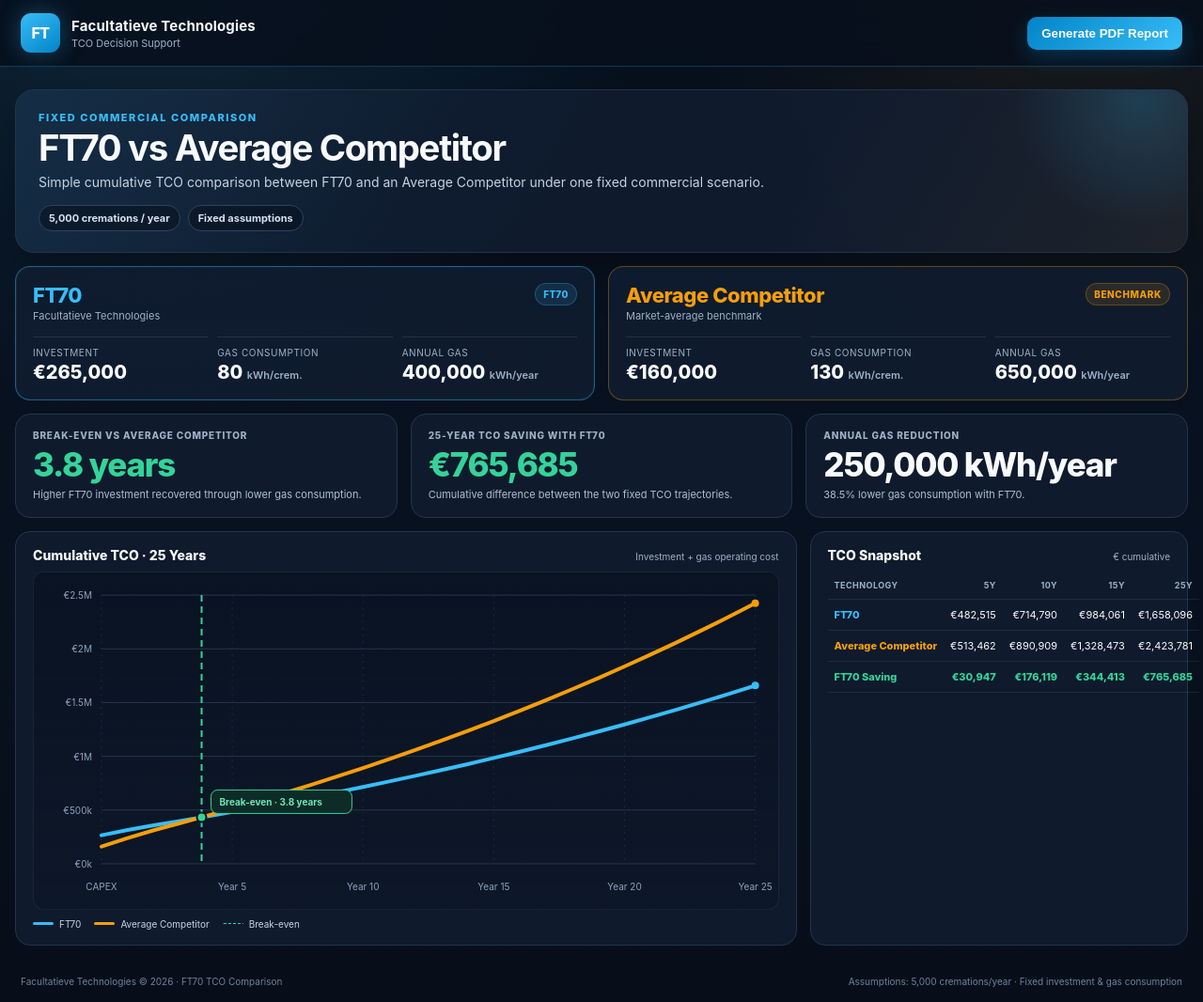
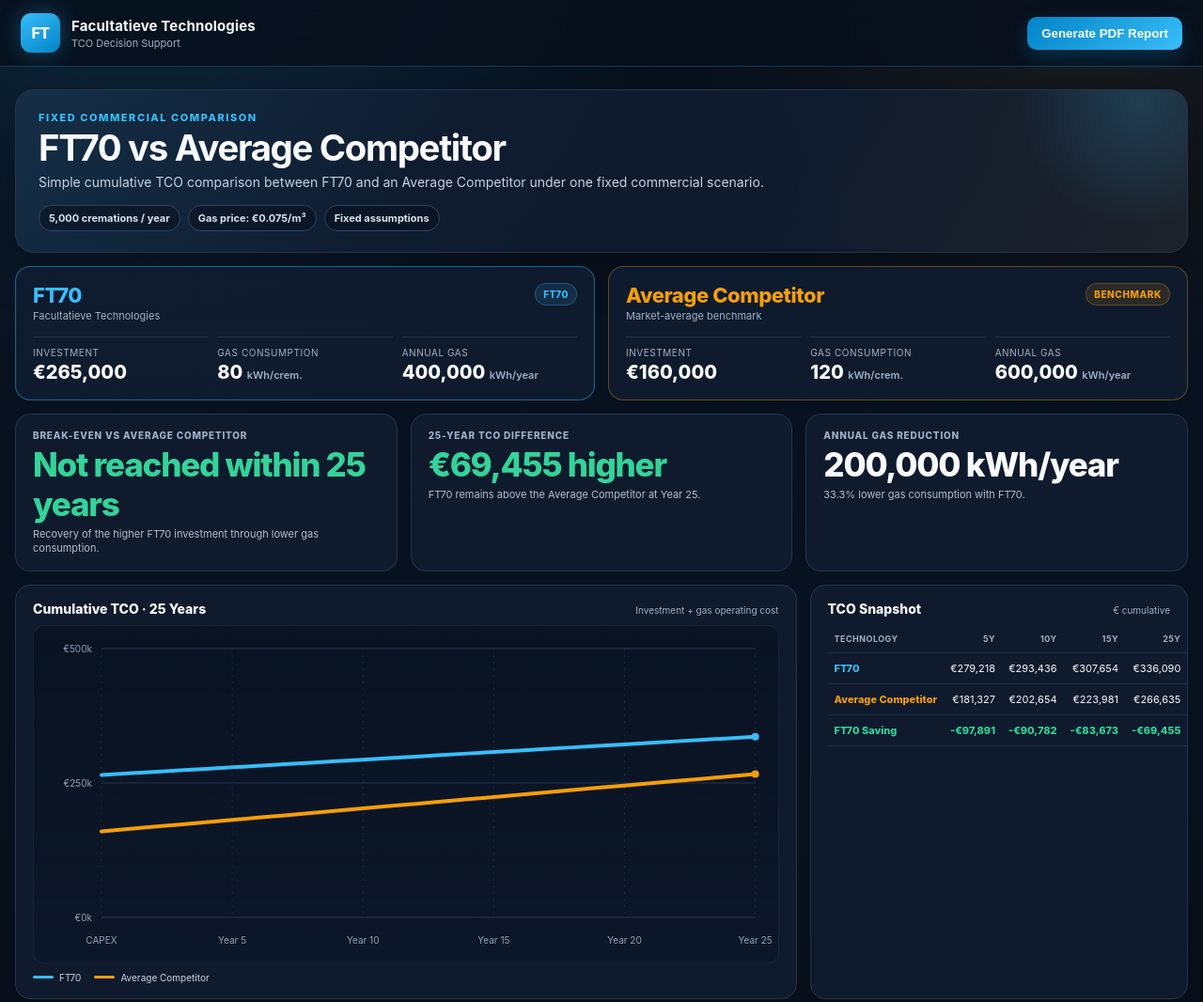
Before and after one commit to FT-TCO-APP/FT70-TCO-comparison, a plain HTML site: page index.html in a window 1280 px wide. Shown: the top 1066 px of the page at 94% size. Drawn offline with Linux system fonts and the light colour scheme.

Commit message:
Add files via upload

```diff
--- a/index.html
+++ b/index.html
@@ -339,6 +339,7 @@
       </div>
       <div class="scenario-pills">
         <span class="pill">5,000 cremations / year</span>
+        <span class="pill">Gas price: €0.075/m³</span>
         <span class="pill">Fixed assumptions</span>
       </div>
     </section>
@@ -383,11 +384,11 @@
           </div>
           <div class="mmetric">
             <div class="mmetric-label">Gas consumption</div>
-            <div class="mmetric-value">130 <span class="mmetric-unit">kWh/crem.</span></div>
+            <div class="mmetric-value">120 <span class="mmetric-unit">kWh/crem.</span></div>
           </div>
           <div class="mmetric">
             <div class="mmetric-label">Annual gas</div>
-            <div class="mmetric-value">650,000 <span class="mmetric-unit">kWh/year</span></div>
+            <div class="mmetric-value">600,000 <span class="mmetric-unit">kWh/year</span></div>
           </div>
         </div>
       </article>
@@ -397,12 +398,12 @@
       <article class="kpi good">
         <div class="kpi-label">Break-even vs Average Competitor</div>
         <div class="kpi-value" id="breakEvenValue">—</div>
-        <div class="kpi-sub">Higher FT70 investment recovered through lower gas consumption.</div>
+        <div class="kpi-sub">Recovery of the higher FT70 investment through lower gas consumption.</div>
       </article>
       <article class="kpi good">
-        <div class="kpi-label">25-Year TCO Saving with FT70</div>
+        <div class="kpi-label">25-Year TCO Difference</div>
         <div class="kpi-value" id="saving25Value">—</div>
-        <div class="kpi-sub">Cumulative difference between the two fixed TCO trajectories.</div>
+        <div class="kpi-sub" id="tcoDifferenceSub">Cumulative difference between the two fixed TCO trajectories.</div>
       </article>
       <article class="kpi">
         <div class="kpi-label">Annual Gas Reduction</div>
@@ -423,7 +424,7 @@
         <div class="legend">
           <div class="legend-item"><span class="legend-line" style="background:#38bdf8"></span> FT70</div>
           <div class="legend-item"><span class="legend-line" style="background:#f59e0b"></span> Average Competitor</div>
-          <div class="legend-item"><span class="legend-line" style="background:#34d399; height:2px; border-top:1px dashed #34d399; background:transparent"></span> Break-even</div>
+          <div class="legend-item" id="breakEvenLegend"><span class="legend-line" style="background:#34d399; height:2px; border-top:1px dashed #34d399; background:transparent"></span> Break-even</div>
         </div>
       </article>
 
@@ -451,7 +452,7 @@
 
   <footer>
     <span>Facultatieve Technologies © 2026 · FT70 TCO Comparison</span>
-    <span>Assumptions: 5,000 cremations/year · Fixed investment &amp; gas consumption</span>
+    <span>Assumptions: 5,000 cremations/year · Gas price €0.075/m³ · Fixed investment &amp; gas consumption</span>
   </footer>
 
   <script>
@@ -463,35 +464,10 @@
         ft70Capex: 265000,
         competitorCapex: 160000,
         ft70GasKwhPerCremation: 80,
-        competitorGasKwhPerCremation: 130,
-        startYear: 2026,
-        gasPricesEurPerKwh: Object.freeze([
-          0.12265240000000001,
-          0.111755206,
-          0.1000937932,
-          0.10309660699600001,
-          0.10618950520588001,
-          0.10937519036205641,
-          0.11265644607291811,
-          0.11603613945510566,
-          0.11951722363875883,
-          0.1231027403479216,
-          0.12679582255835925,
-          0.13059969723511003,
-          0.13451768815216333,
-          0.13855321879672824,
-          0.1427098153606301,
-          0.146991109821449,
-          0.15140084311609248,
-          0.15594286840957525,
-          0.1606211544618625,
-          0.16543978909571838,
-          0.17040298276858995,
-          0.17551507225164764,
-          0.18078052441919706,
-          0.18620394015177297,
-          0.19179005835632615
-        ])
+        competitorGasKwhPerCremation: 120,
+        gasPriceEurPerM3: 0.075,
+        gasKwhPerM3: 10.55,
+        horizonYears: 25
       });
 
       const eur0 = new Intl.NumberFormat('en-GB', {
@@ -513,14 +489,19 @@
       let ftCum = scenario.ft70Capex;
       let compCum = scenario.competitorCapex;
 
-      scenario.gasPricesEurPerKwh.forEach((gasPrice, i) => {
-        ftCum += annualFt70Kwh * gasPrice;
-        compCum += annualCompKwh * gasPrice;
+      const annualFt70M3 = annualFt70Kwh / scenario.gasKwhPerM3;
+      const annualCompM3 = annualCompKwh / scenario.gasKwhPerM3;
+      const annualFt70GasCost = annualFt70M3 * scenario.gasPriceEurPerM3;
+      const annualCompGasCost = annualCompM3 * scenario.gasPriceEurPerM3;
+
+      for (let i = 0; i < scenario.horizonYears; i++) {
+        ftCum += annualFt70GasCost;
+        compCum += annualCompGasCost;
         years.push(i + 1);
         ft70.push(ftCum);
         competitor.push(compCum);
         savings.push(compCum - ftCum);
-      });
+      }
 
       function computeBreakEven() {
         for (let y = 1; y < savings.length; y++) {
@@ -537,10 +518,17 @@
       const saving25 = savings[25];
 
       document.getElementById('breakEvenValue').textContent =
-        breakEven == null ? 'Not reached' : `${num1.format(breakEven)} years`;
-      document.getElementById('saving25Value').textContent = eur0.format(saving25);
+        breakEven == null ? 'Not reached within 25 years' : `${num1.format(breakEven)} years`;
+      document.getElementById('saving25Value').textContent =
+        saving25 >= 0 ? `${eur0.format(saving25)} saving` : `${eur0.format(Math.abs(saving25))} higher`;
+      document.getElementById('tcoDifferenceSub').textContent =
+        saving25 >= 0
+          ? 'FT70 cumulative TCO advantage at Year 25.'
+          : 'FT70 remains above the Average Competitor at Year 25.';
       document.getElementById('annualGasSavingValue').textContent = `${num0.format(annualSavingKwh)} kWh/year`;
       document.getElementById('gasReductionSub').textContent = `${num1.format(reductionPct)}% lower gas consumption with FT70.`;
+      const breakEvenLegend = document.getElementById('breakEvenLegend');
+      if (breakEvenLegend && breakEven == null) breakEvenLegend.style.display = 'none';
 
       const horizons = [5, 10, 15, 25];
       const tbody = document.getElementById('snapshotBody');
```
